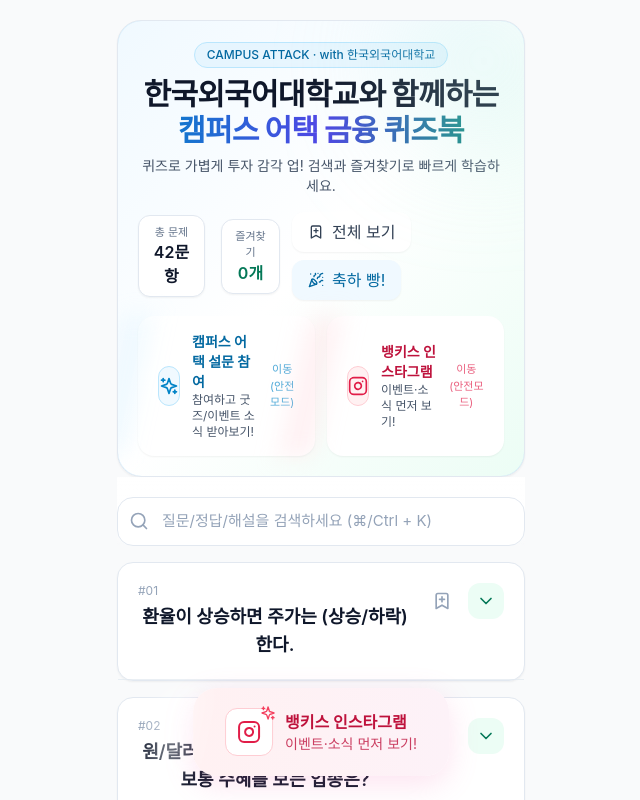
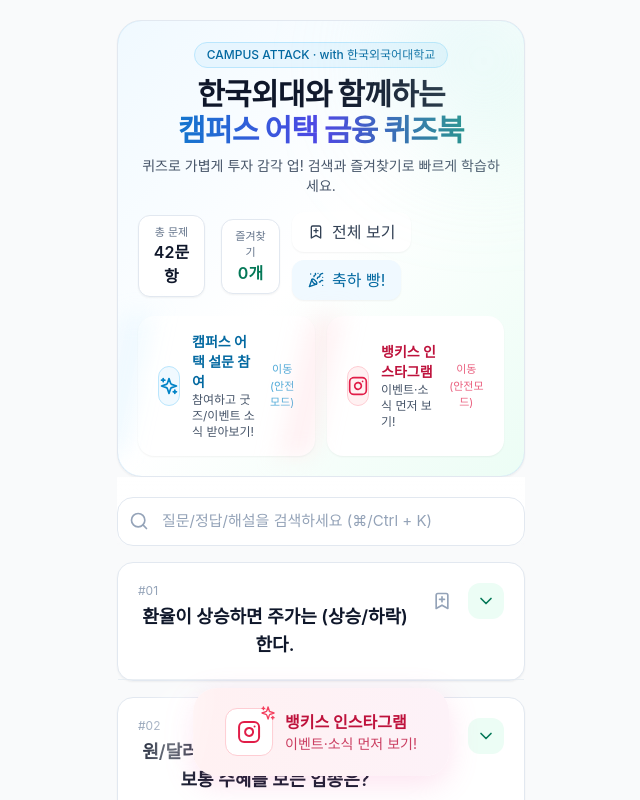
Before and after one commit to hdh985/Bankis-buddy-1th, a React (Create React App) app in the folder bankis/: page / in a window 1280 px wide. Both pictures are taken after a click on the button "바로가기". Shown: the whole page, without its empty margins (319-959 px from the left). Built offline with nearby package versions, Linux system fonts and the light colour scheme; no server answers.

Commit message:
fix: 캠퍼스 어택 헤더 디자인 수정

```diff
--- a/bankis/src/components/Views/QuizBook.js
+++ b/bankis/src/components/Views/QuizBook.js
@@ -12,7 +12,7 @@
 } from "lucide-react";
 
 /* ===================== THEME ===================== */
-const CAMPUS_NAME = "한국외국어대학교";
+const CAMPUS_NAME = "한국외대";
 const INSTAGRAM_URL =
   "https://www.instagram.com/bankiszone?igsh=MWxhM3JnNW4zYjE4cg==";
 const SURVEY_URL = "https://docs.google.com/forms/d/e/1FAIpQLSfr5S5jfAVyFTpw7rBCt658PCI3trtjqm236zGMckcIE7eQQw/viewform?usp=dialog"; // ← 실제 설문 URL로 교체
@@ -279,7 +279,7 @@
       >
         <div className="relative overflow-hidden rounded-3xl border border-slate-200 bg-gradient-to-br from-sky-50 via-white to-emerald-50 p-5 shadow-sm">
           <div className="inline-flex items-center gap-2 text-xs font-medium text-sky-700 bg-sky-100/70 border border-sky-200 rounded-full px-3 py-1 backdrop-blur">
-            CAMPUS ATTACK · with {CAMPUS_NAME}
+            CAMPUS ATTACK · with 한국외국어대학교
           </div>
 
           <h1 className="mt-2 text-2xl sm:text-3xl font-extrabold tracking-tight text-slate-900 leading-snug">
```
